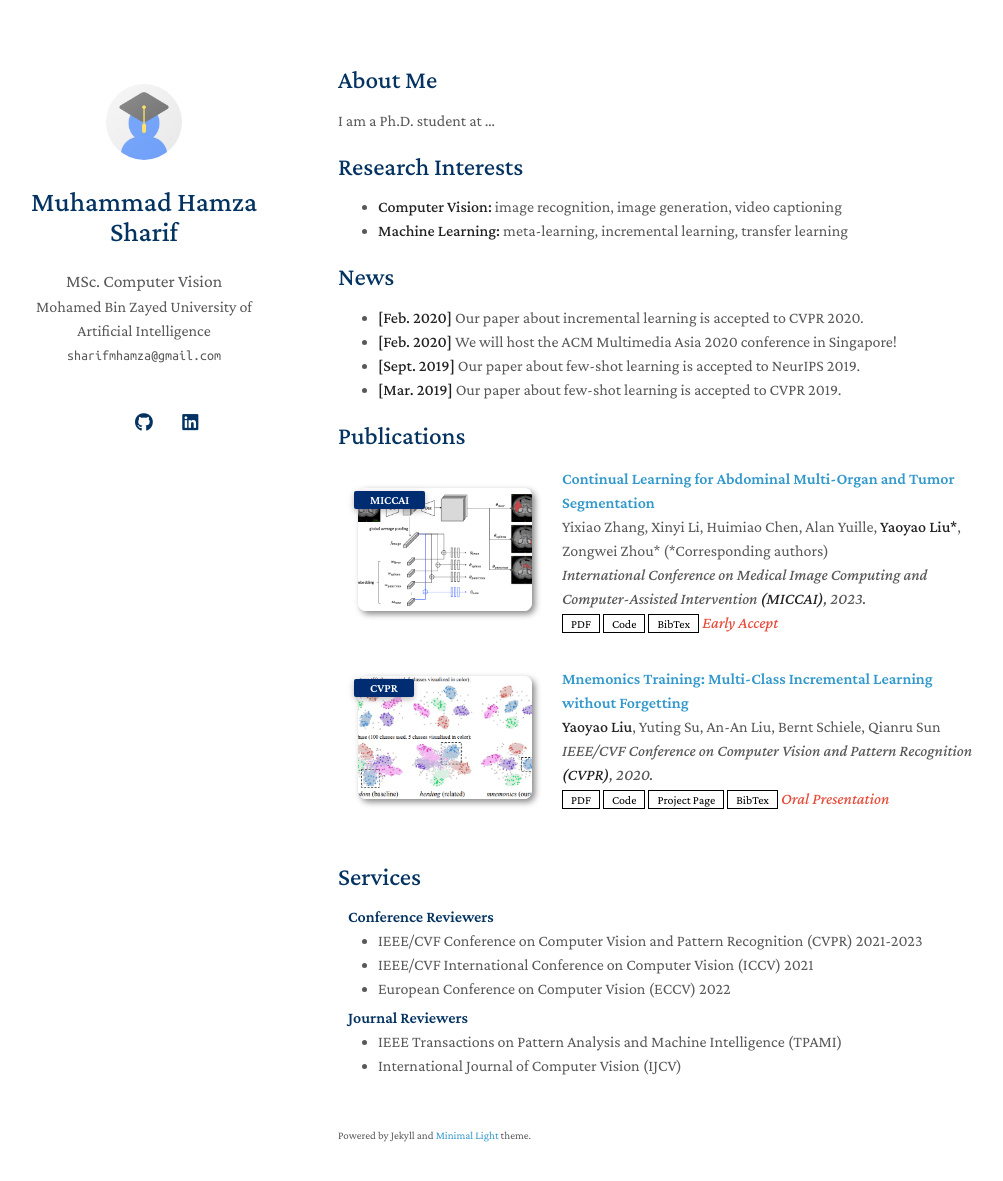
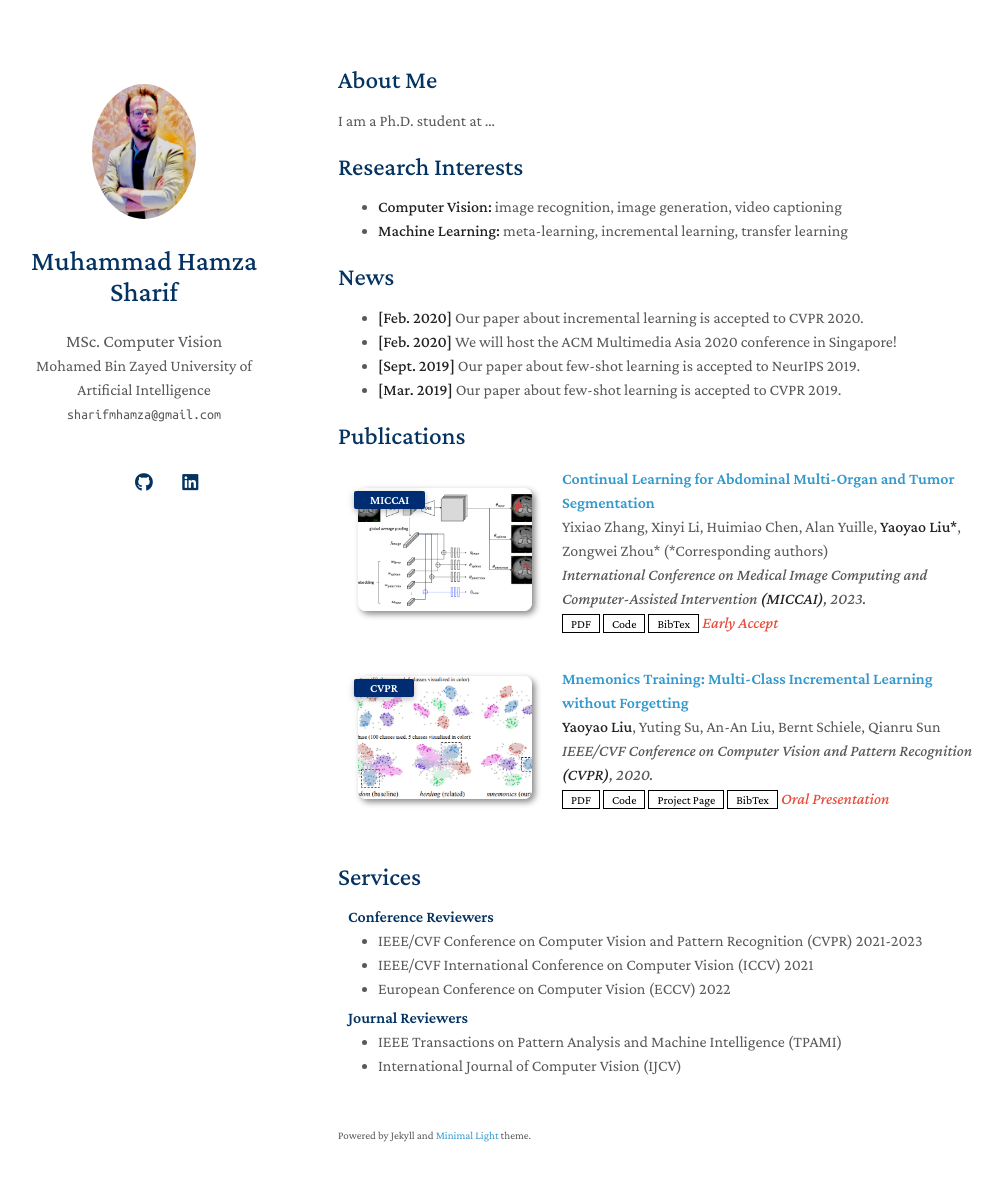
Before and after one commit to Sharifmhamza/sharifmhamza.github.io, a Jekyll site: the page built from index.md, in a window 1280 px wide and 1216 px high. Shown: the top 1181 px of the window, without its empty margins (132-1135 px from the left). Built offline with Jekyll 4.4.1, drawn with Linux system fonts in a browser that asks for light colours; a style sheet for code colours, icons or effects is not loaded; our own code applies the rules of GitHub Pages for plain Markdown files.

Commit message:
Update _config.yml

```diff
--- a/_config.yml
+++ b/_config.yml
@@ -20,7 +20,7 @@ twitter: https://twitter.com/
 
 # Images (e.g., your profile picture and your website's favicon)
 # "favicon" and "favicon_dark" are used for the light and dark modes, respectively.
-avatar: ./assets/img/avatar.png
+avatar: ./assets/img/mypic.jpeg
 favicon: ./assets/img/favicon.png
 favicon_dark: ./assets/img/favicon-dark.png
 
```
